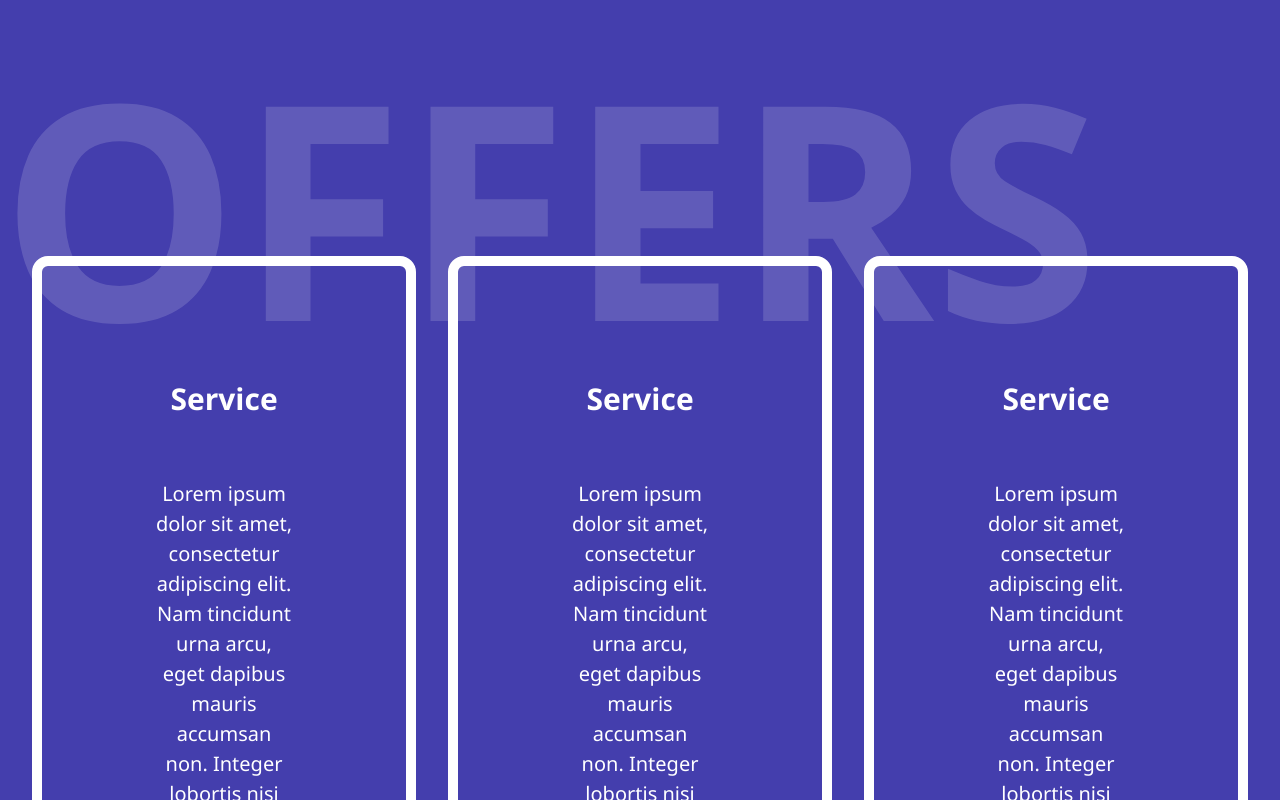
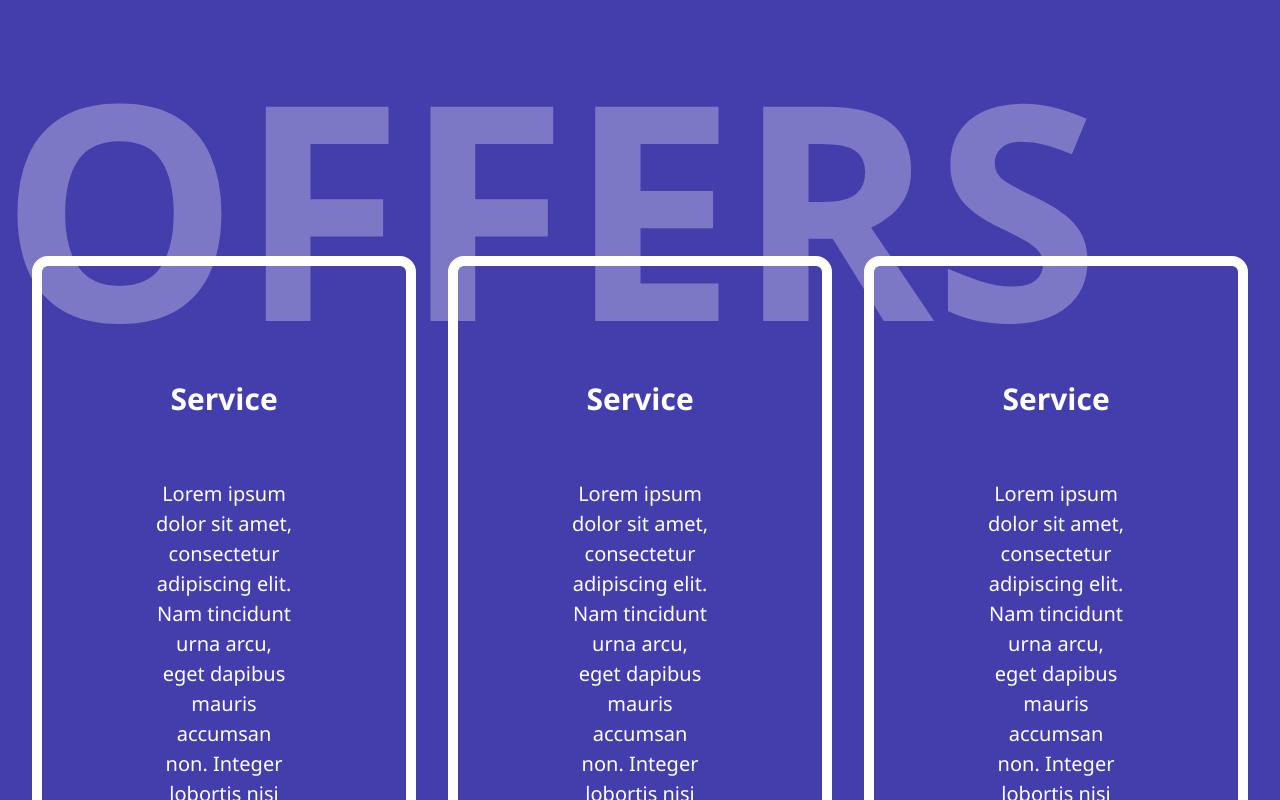
Before and after one commit to mpatel18/Builder-Service-Site, a Vue app in the folder site/: page /offer in a window 1280 px wide. Built offline with nearby package versions, Linux system fonts and the light colour scheme.

Commit message:
updated production build

```diff
--- a/site/src/views/Offer.vue
+++ b/site/src/views/Offer.vue
@@ -24,7 +24,7 @@ export default {
     height: 100vh;
 
     .title {
-      opacity: 15%;
+      opacity: 0.3;
       position: absolute;
       z-index: 0;
       font-family: 'Segoe UI', sans-serif, monospace;
```
Also changed, not shown: 7 other files (tests, documents, lock files or other folders).
